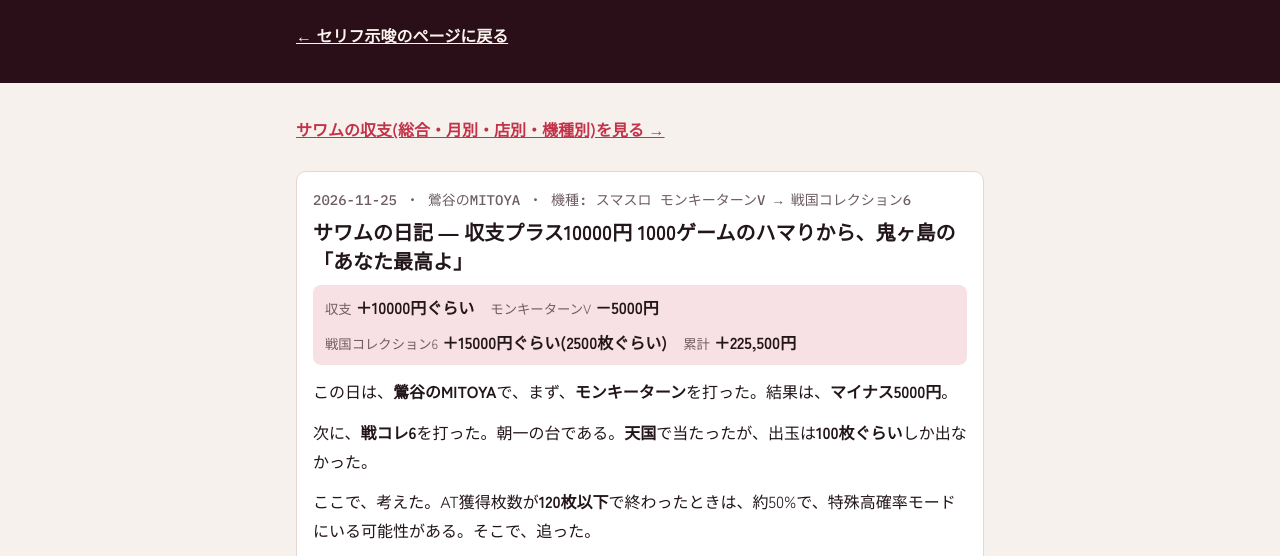
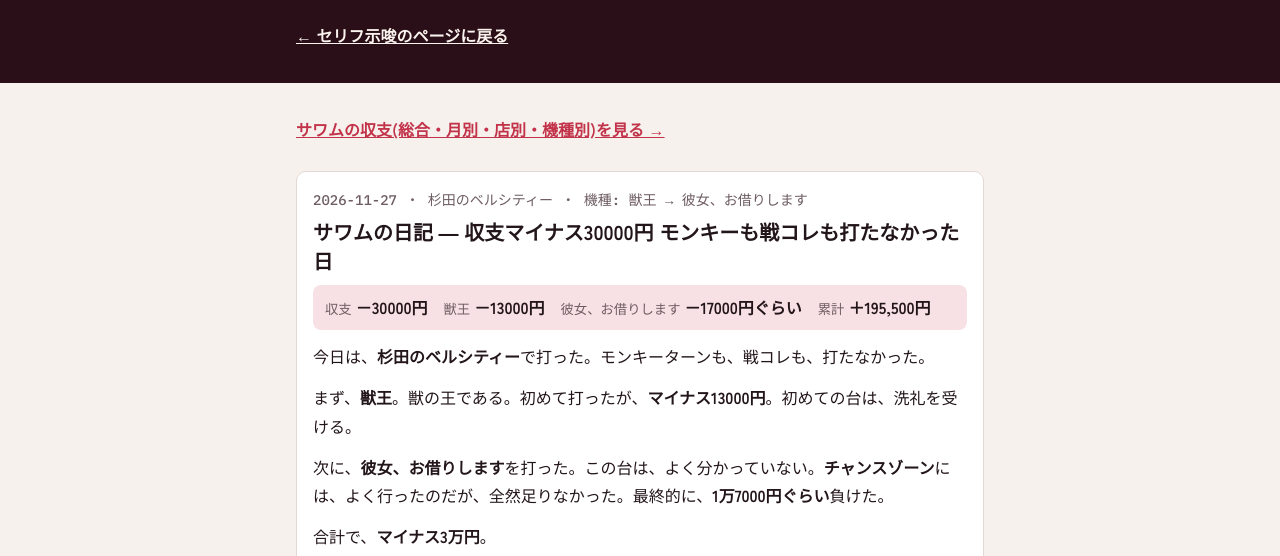
Before and after one commit to rikyui90-lab/senkore, a plain HTML site: page diary.html in a window 1280 px wide. Shown: the part 186-742 px from the top of the page. Drawn offline with Linux system fonts and the light colour scheme; a web font is replaced by a local one.

Commit message:
スロカス日記に 2026-11-27 の日記を追加 (#152)
Claude-Session: https://claude.ai/code/session_01UZZPSuHmNvhWQcyexNuVhm

Co-authored-by: Claude <noreply@anthropic.com>

```diff
--- a/diary.html
+++ b/diary.html
@@ -113,6 +113,16 @@ footer a{color:var(--accent)}
     <p class="punch">オチ</p>
   </article>
   -->
+  <article class="entry" id="2026-11-27" data-yen="-30000" data-items='[["杉田のベルシティー","獣王",-13000],["杉田のベルシティー","彼女、お借りします",-17000]]'>
+    <div class="date">2026-11-27 ・ 杉田のベルシティー ・ 機種: 獣王 → 彼女、お借りします</div>
+    <h2>サワムの日記 ― 収支マイナス30000円 モンキーも戦コレも打たなかった日</h2>
+    <p class="score"><span><small>収支</small>－30000円</span><span><small>獣王</small>－13000円</span><span><small>彼女、お借りします</small>－17000円ぐらい</span></p>
+    <p>今日は、<b>杉田のベルシティー</b>で打った。モンキーターンも、戦コレも、打たなかった。</p>
+    <p>まず、<b>獣王</b>。獣の王である。初めて打ったが、<b>マイナス13000円</b>。初めての台は、洗礼を受ける。</p>
+    <p>次に、<b>彼女、お借りします</b>を打った。この台は、よく分かっていない。<b>チャンスゾーン</b>には、よく行ったのだが、全然足りなかった。最終的に、<b>1万7000円ぐらい</b>負けた。</p>
+    <p>合計で、<b>マイナス3万円</b>。</p>
+    <p class="punch">教訓: 初めての台は、分からないまま打つと、高くつく。次は、勝てる台で、取り返そう。</p>
+  </article>
   <article class="entry" id="2026-11-25" data-yen="10000" data-items='[["鶯谷のMITOYA","モンキーターンV",-5000],["鶯谷のMITOYA","戦国コレクション6",15000]]'>
     <div class="date">2026-11-25 ・ 鶯谷のMITOYA ・ 機種: スマスロ モンキーターンV → 戦国コレクション6</div>
     <h2>サワムの日記 ― 収支プラス10000円 1000ゲームのハマりから、鬼ヶ島の「あなた最高よ」</h2>
```
